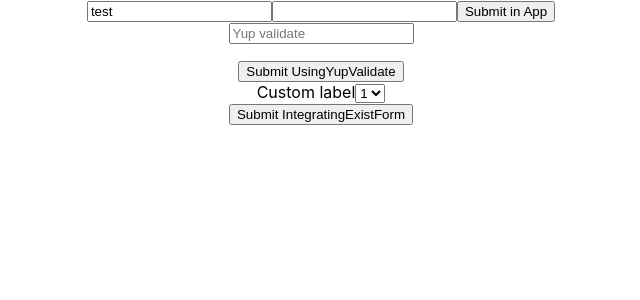
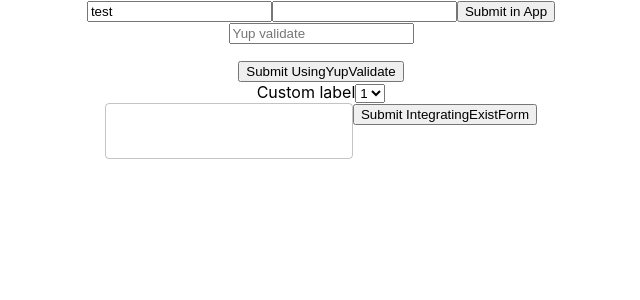
Before and after one commit to platium111/9.forms, a React (Create React App) app: page / in a window 1280 px wide. Shown: the top 300 px of the page, without its empty margins (319-959 px from the left). Built offline with nearby package versions, Linux system fonts and the light colour scheme.

Commit message:
feat: using 3rd Material UI

```diff
--- a/package.json
+++ b/package.json
@@ -3,6 +3,9 @@
   "version": "0.1.0",
   "private": true,
   "dependencies": {
+    "@emotion/react": "^11.4.1",
+    "@emotion/styled": "^11.3.0",
+    "@mui/material": "^5.0.2",
     "@testing-library/jest-dom": "^5.14.1",
     "@testing-library/react": "^11.2.7",
     "@testing-library/user-event": "^12.8.3",
--- a/src/IntegratingExistForm.js
+++ b/src/IntegratingExistForm.js
@@ -1,5 +1,7 @@
 import React from "react";
-import { useForm } from "react-hook-form";
+import { useForm, Controller } from "react-hook-form";
+import TextField from "@mui/material/TextField";
+import Container from "@mui/material/Container";
 
 const Select = React.forwardRef(({ label, onChange, name }, ref) => (
   <div>
@@ -12,7 +14,7 @@ const Select = React.forwardRef(({ label, onChange, name }, ref) => (
 ));
 
 const IntegratingExistForm = () => {
-  const { register, handleSubmit } = useForm();
+  const { register, handleSubmit, control } = useForm();
 
   const onSubmit = (data) => {
     console.log("IntegratingExistForm", data);
@@ -20,12 +22,23 @@ const IntegratingExistForm = () => {
 
   return (
     <form onSubmit={handleSubmit(onSubmit)}>
+      <Container>
         <Select
           label="Custom label"
           name="firstName"
           {...register("firstName")}
         />
+
+        {/* [learn] Using Controller for 3rd UI */}
+        <Controller
+          name="firstName"
+          control={control}
+          defaultValue=""
+          render={({ field }) => <TextField {...field} />}
+        />
+
         <input type="submit" value="Submit IntegratingExistForm" />
+      </Container>
     </form>
   );
 };
```
Also changed, not shown: 1 other file (tests, documents, lock files or other folders). Lines whose indentation alone changed are shown as unchanged.
